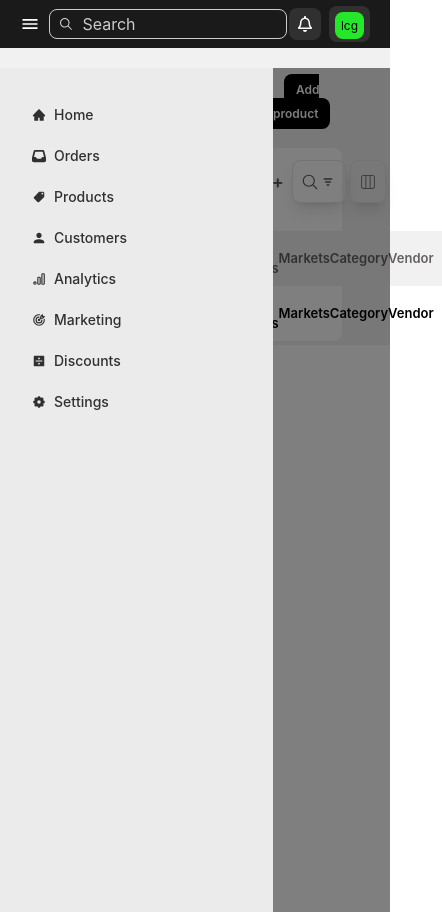
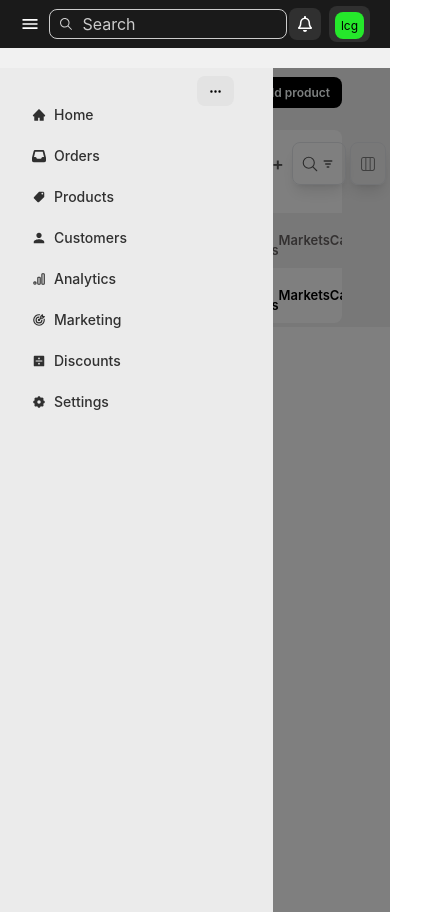
Before and after one commit to sainideepanshu1/lcg-admin-panel, a React (Vite) app: page /products in a window 390 px wide. Shown: the whole page, 442 px wide, since content can reach past the window. Built offline with nearby package versions, Linux system fonts and the light colour scheme; the HTML template or start-up script is replaced by a standard one; a web font is replaced by a local one.

Commit message:
responsive

```diff
--- a/src/Components/Products.jsx
+++ b/src/Components/Products.jsx
@@ -4,8 +4,15 @@ import { CgSortAz } from "react-icons/cg";
 import { CiViewColumn } from "react-icons/ci";
 import { SlArrowDown, SlArrowUp } from "react-icons/sl";
 import { Link } from 'react-router-dom';
+import { BsThreeDots } from "react-icons/bs";
+import { useState } from 'react';
+const Products = () => {
+const [toggle,settoggle]=useState(false);
 
-const Products = () => {
+function option(){
+  settoggle(!toggle)
+}
+
   return (
     <>
       <div className="bg-[#f1f1f1] w-full flex flex-col gap-3">
@@ -17,17 +24,35 @@ const Products = () => {
               </h1>
             </div>
             <div className='flex gap-3 font-[600] '>
-              <div className="flex items-center">
+              <button onClick={option}  className='relative hidden sm:block bg-[#E3E3E3] rounded-lg px-3 py-2 text-heading '><BsThreeDots />
+              <div className={`${toggle?"block":"hidden"}`}>
+              <div className=" flex gap-4 p-[10px] flex-col bg-white border-[1px] absolute  top-[35px] right-[24px]  hover:bg-[#E3E3E3] rounded-lg  text-heading ">
+                <button >
+                  Export
+                </button>
+                <button >
+                  Import
+                </button>
+
+              </div>
+              </div>
+
+              </button>
+
+
+              <div className="flex sm:hidden items-center">
                 <button className="hover:bg-[#E3E3E3] rounded-lg p-2 text-heading">
                   Export
                 </button>
                 <button className="hover:bg-[#E3E3E3] rounded-lg p-2 text-heading">
                   Import
                 </button>
+
               </div>
+
               <button>   <Link
-              to='/add-product' className="hover:bg-[#303030] bg-[#000000] text-[#F9FFFF] rounded-lg px-3 py-2 text-[12px]">
-              Add product
+                to='/add-product' className="hover:bg-[#303030] bg-[#000000] text-[#F9FFFF] rounded-lg px-3 py-2 text-[12px]">
+                Add product
               </Link>
               </button>
             </div>
@@ -61,7 +86,7 @@ const Products = () => {
               </div>
             </div>
             <div>
-              <div className="grid w-full">
+              <div className="grid w-full overflow-auto ">
                 <div className="w-full px-2 grid items-center text-[14px] text-[#666161] bg-[#f1f1f1] pt-2 pb-2">
                   <div
                     className="grid items-center "
@@ -103,7 +128,7 @@ const Products = () => {
 
 
 
-                <div className="w-full px-2 grid items-center text-[14px]  pt-2 pb-2">
+                <div className="w-full px-2 grid items-center text-[14px] pt-2 pb-2">
                   <div
                     className="grid items-center "
                     style={{ gridTemplateColumns: " 0fr 0.5fr 1.5fr 0.5fr 1.5fr 1fr 0.5fr 1fr 0.5fr" }}
@@ -112,7 +137,7 @@ const Products = () => {
                       <input className="h-4 w-4" type="checkbox" />
                     </div>
                     <div></div>
-                    <div className="flex font-[600] gap-2 items-center text-heading text-[#666161] group ">
+                    <div className="flex font-[600] gap-2 items-center text-heading group ">
                       Product
                       <div className="flex-col hidden  text-[8px] group-hover:flex cursor-pointer  ">
                         <SlArrowUp /> <SlArrowDown />
--- a/src/Components/Sidebar.jsx
+++ b/src/Components/Sidebar.jsx
@@ -13,8 +13,8 @@ import { HiCollection } from "react-icons/hi";
 const Sidebar = () => {
   return (
     <>
-      <div className="h-screen w-[15%] sticky top-0 sm:hidden">
-        <div className="bg-[#ebebeb]  w-full h-full pt-8 px-6">
+      <div className="h-screen w-[15%] sticky top-0 sm:hidden ">
+        <div className="bg-[#ebebeb] overflow-auto w-full h-full pt-8 px-6">
           <div>
             <ul className="  text-[14px] font-medium  flex flex-col gap-3 text-[#303030] ">
               <li>
```
